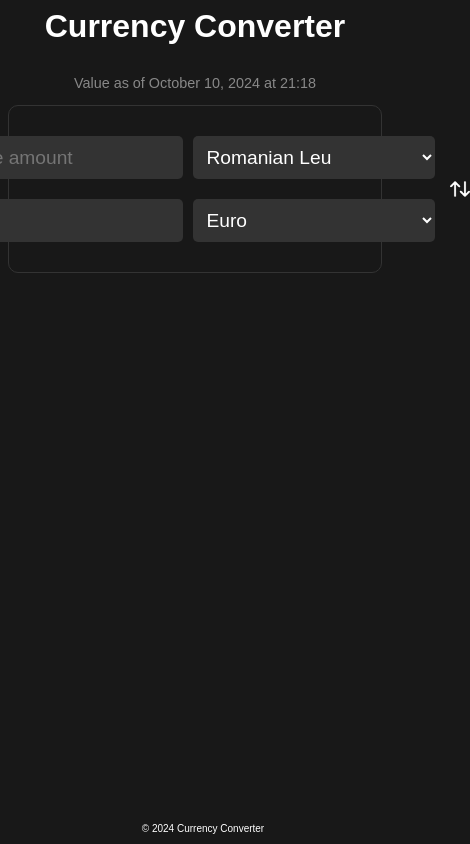
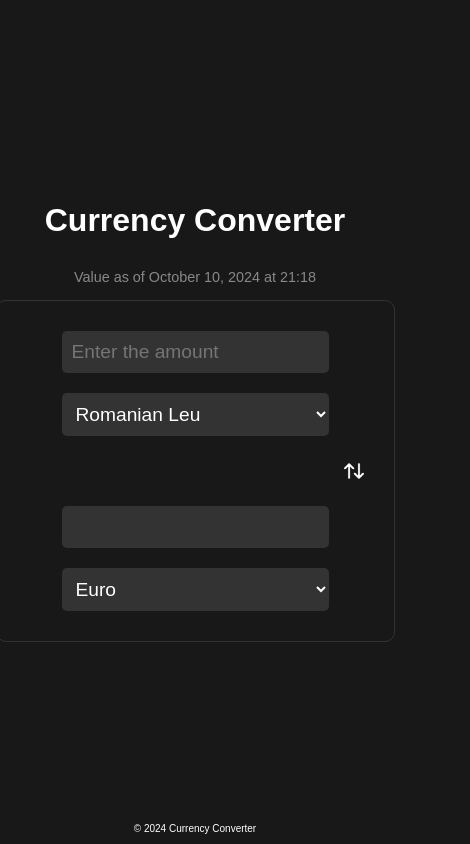
Before and after one commit to RalucaSpt/currencyconverter, a plain HTML site: page index.html in a window 390 px wide. Shown: the whole page, 470 px wide, since content can reach past the window. Drawn offline with Linux system fonts and the light colour scheme; no server answers.

Commit message:
Adjuste responsiveness for better layout on different screen sizes.

```diff
--- a/index.html
+++ b/index.html
@@ -17,7 +17,7 @@
             <p id="warning"></p>
             <div class="converter">
                 <div class="container">
-                    <div>
+                    <div id="input-element">
                         <input id="input-amount" type="number" placeholder="Enter the amount">
                         <select class="input-currency">
                         </select>
--- a/styles.css
+++ b/styles.css
@@ -3,6 +3,13 @@ body {
     color: white;
     font-family: Arial, sans-serif;
     text-align: center;
+    height: 100vh;
+    display: flex;
+    flex-direction: column;
+    justify-content: center;
+    align-items: center;
+    margin: 0;
+    width: 100%;
 }
 
 .converter {
@@ -12,6 +19,10 @@ body {
     border: 1px solid #333;
     border-radius: 10px;
     padding: 20px;
+}
+
+.container{
+    margin-left: 40px;
 }
 
 .container div{
@@ -78,3 +89,13 @@ footer{
     font-size: 0.8em;
     margin-top: 10px;
 }
+
+@media (max-width: 600px) {
+    .container div {
+        flex-direction: column;
+    }
+
+    #input-element{
+        margin-bottom: 50px;
+    }
+}
```
